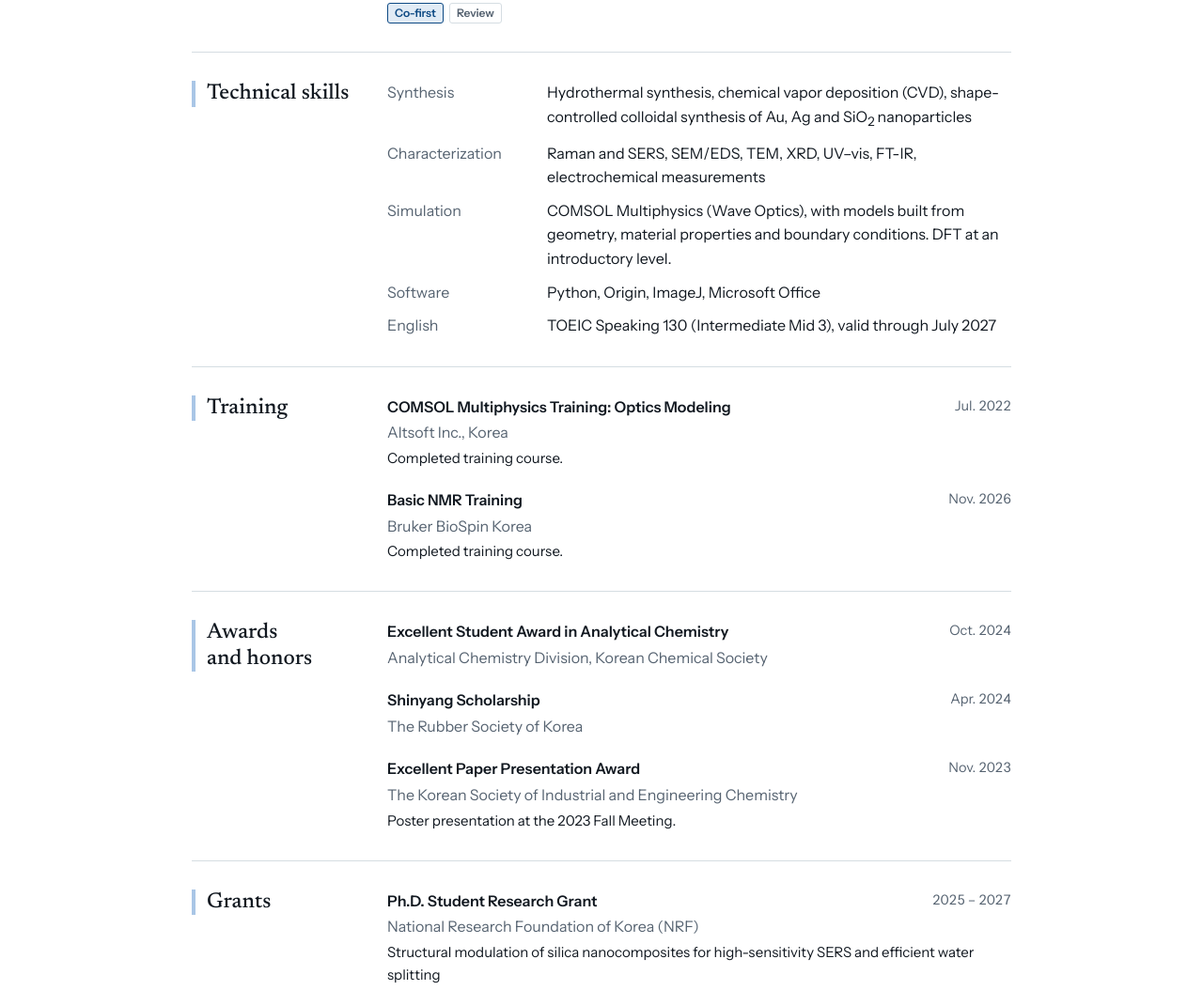
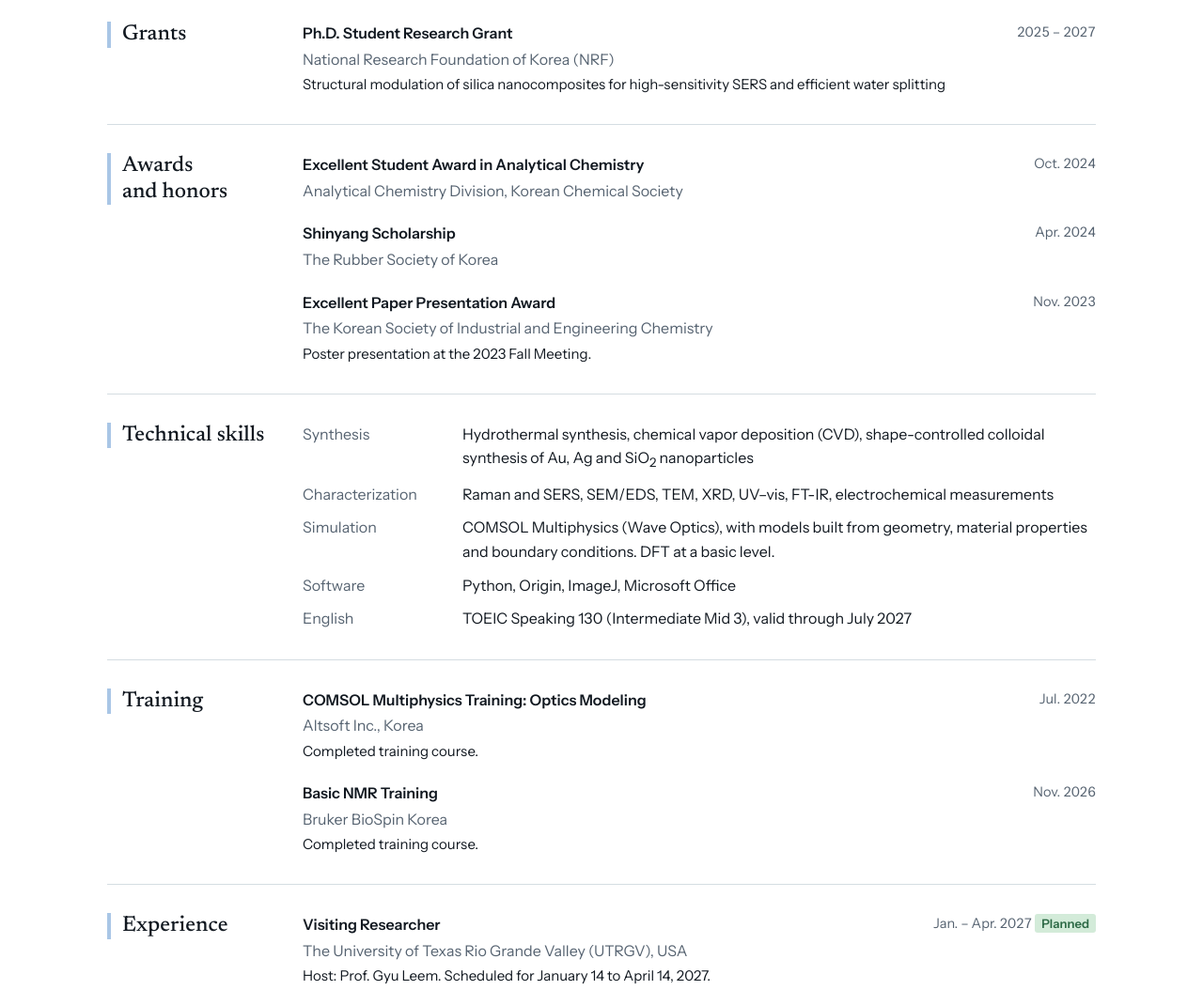
Before and after one commit to JunaeChem/CV, a plain HTML site: page index.html in a window 1280 px wide. Shown: the part 1996-3050 px from the top of the page at 94% size. Drawn offline with Linux system fonts and the light colour scheme.

Commit message:
Add files via upload

```diff
--- a/index.html
+++ b/index.html
@@ -148,40 +148,15 @@
 </div></div>
 
 <div class="band-b"><div class="page">
-    <section class="block first" id="skills">
-        <h2>Technical skills</h2>
-        <div class="entries">
-            <dl class="skills">
-                <dt>Synthesis</dt>
-                <dd><span class="en">Hydrothermal synthesis, chemical vapor deposition (CVD), shape-controlled colloidal synthesis of Au, Ag and SiO<sub>2</sub> nanoparticles</span><span class="ko" lang="ko">Hydrothermal synthesis, chemical vapor deposition (CVD), Au·Ag·SiO<sub>2</sub> nanoparticle의 형상 제어 colloidal synthesis</span></dd>
-                <dt>Characterization</dt>
-                <dd><span class="en">Raman and SERS, SEM/EDS, TEM, XRD, UV–vis, FT-IR, electrochemical measurements</span><span class="ko" lang="ko">Raman·SERS, SEM/EDS, TEM, XRD, UV–vis, FT-IR, electrochemical measurement</span></dd>
-                <dt>Simulation</dt>
-                <dd><span class="en">COMSOL Multiphysics (Wave Optics), with models built from geometry, material properties and boundary conditions. DFT at an introductory level.</span><span class="ko" lang="ko">COMSOL Multiphysics (Wave Optics): 형상, 물성, 경계조건부터 모델을 직접 구축. DFT는 기초 수준.</span></dd>
-                <dt>Software</dt>
-                <dd>Python, Origin, ImageJ, Microsoft Office</dd>
-                <dt><span class="en">English</span><span class="ko" lang="ko">영어</span></dt>
-                <dd><span class="en">TOEIC Speaking 130 (Intermediate Mid 3), valid through July 2027</span><span class="ko" lang="ko">TOEIC Speaking 130점 (Intermediate Mid 3), 유효기간 2027년 7월</span></dd>
-            </dl>
-        </div>
-    </section>
-
-    <section class="block" id="training">
-        <h2>Training</h2>
+    <section class="block first" id="grants">
+        <h2>Grants</h2>
         <div class="entries">
             <div class="item">
-                <span class="what"><span class="en">COMSOL Multiphysics Training: Optics Modeling</span><span class="ko" lang="ko">COMSOL Multiphysics 교육 (Optics 모델링 교육)</span></span>
-                <span class="when"><span class="en">Jul. 2022</span><span class="ko" lang="ko">2022.07</span></span>
-                <p class="where"><span class="en">Altsoft Inc., Korea</span><span class="ko" lang="ko">(주)알트소프트</span></p>
-                <p class="more"><span class="en">Completed training course.</span><span class="ko" lang="ko">교육 수료.</span></p>
+                <span class="what"><span class="en">Ph.D. Student Research Grant</span><span class="ko" lang="ko">박사과정생 연구장려금</span></span>
+                <span class="when">2025 – 2027</span>
+                <p class="where"><span class="en">National Research Foundation of Korea (NRF)</span><span class="ko" lang="ko">한국연구재단 (NRF)</span></p>
+                <p class="more">Structural modulation of silica nanocomposites for high-sensitivity SERS and efficient water splitting</p>
             </div>
-            <div class="item">
-                <span class="what">Basic NMR Training</span>
-                <span class="when"><span class="en">Nov. 2026</span><span class="ko" lang="ko">2026.11</span></span>
-                <p class="where">Bruker BioSpin Korea</p>
-                <p class="more"><span class="en">Completed training course.</span><span class="ko" lang="ko">교육 수료.</span></p>
-            </div>
-            <!-- PENDING:c4  Other COMSOL module courses (AC/DC, Microfluidics, Particle Tracing). Need course name, provider, date. Copy an .item block above. -->
         </div>
     </section>
 
@@ -208,15 +183,40 @@
         </div>
     </section>
 
-    <section class="block" id="grants">
-        <h2>Grants</h2>
+    <section class="block" id="skills">
+        <h2>Technical skills</h2>
+        <div class="entries">
+            <dl class="skills">
+                <dt>Synthesis</dt>
+                <dd><span class="en">Hydrothermal synthesis, chemical vapor deposition (CVD), shape-controlled colloidal synthesis of Au, Ag and SiO<sub>2</sub> nanoparticles</span><span class="ko" lang="ko">Hydrothermal synthesis, chemical vapor deposition (CVD), Au·Ag·SiO<sub>2</sub> nanoparticle의 형상 제어 colloidal synthesis</span></dd>
+                <dt>Characterization</dt>
+                <dd><span class="en">Raman and SERS, SEM/EDS, TEM, XRD, UV–vis, FT-IR, electrochemical measurements</span><span class="ko" lang="ko">Raman·SERS, SEM/EDS, TEM, XRD, UV–vis, FT-IR, electrochemical measurement</span></dd>
+                <dt>Simulation</dt>
+                <dd><span class="en">COMSOL Multiphysics (Wave Optics), with models built from geometry, material properties and boundary conditions. DFT at a basic level.</span><span class="ko" lang="ko">COMSOL Multiphysics (Wave Optics): 형상, 물성, 경계조건부터 모델을 직접 구축. DFT는 기초적인 수준.</span></dd>
+                <dt>Software</dt>
+                <dd>Python, Origin, ImageJ, Microsoft Office</dd>
+                <dt><span class="en">English</span><span class="ko" lang="ko">영어</span></dt>
+                <dd><span class="en">TOEIC Speaking 130 (Intermediate Mid 3), valid through July 2027</span><span class="ko" lang="ko">TOEIC Speaking 130점 (Intermediate Mid 3), 유효기간 2027년 7월</span></dd>
+            </dl>
+        </div>
+    </section>
+
+    <section class="block" id="training">
+        <h2>Training</h2>
         <div class="entries">
             <div class="item">
-                <span class="what"><span class="en">Ph.D. Student Research Grant</span><span class="ko" lang="ko">박사과정생 연구장려금</span></span>
-                <span class="when">2025 – 2027</span>
-                <p class="where"><span class="en">National Research Foundation of Korea (NRF)</span><span class="ko" lang="ko">한국연구재단 (NRF)</span></p>
-                <p class="more">Structural modulation of silica nanocomposites for high-sensitivity SERS and efficient water splitting</p>
+                <span class="what"><span class="en">COMSOL Multiphysics Training: Optics Modeling</span><span class="ko" lang="ko">COMSOL Multiphysics 교육 (Optics 모델링 교육)</span></span>
+                <span class="when"><span class="en">Jul. 2022</span><span class="ko" lang="ko">2022.07</span></span>
+                <p class="where"><span class="en">Altsoft Inc., Korea</span><span class="ko" lang="ko">(주)알트소프트</span></p>
+                <p class="more"><span class="en">Completed training course.</span><span class="ko" lang="ko">교육 수료.</span></p>
             </div>
+            <div class="item">
+                <span class="what">Basic NMR Training</span>
+                <span class="when"><span class="en">Nov. 2026</span><span class="ko" lang="ko">2026.11</span></span>
+                <p class="where">Bruker BioSpin Korea</p>
+                <p class="more"><span class="en">Completed training course.</span><span class="ko" lang="ko">교육 수료.</span></p>
+            </div>
+            <!-- PENDING:c4  Other COMSOL module courses (AC/DC, Microfluidics, Particle Tracing). Need course name, provider, date. Copy an .item block above. -->
         </div>
     </section>
 
@@ -246,6 +246,12 @@
                 <span class="when">2021 – 2022</span>
                 <p class="where"><span class="en">Hanyang University ERICA, Ansan, Korea</span><span class="ko" lang="ko">한양대학교 ERICA</span></p>
             </div>
+            <div class="item">
+                <span class="what"><span class="en">CBRN Specialist, Sergeant</span><span class="ko" lang="ko">화생방제독병, 병장 만기 제대</span></span>
+                <span class="when"><span class="en">Jan. 2017 – Oct. 2018</span><span class="ko" lang="ko">2017.01 – 2018.10</span></span>
+                <p class="where"><span class="en">Republic of Korea Army (ROKA)</span><span class="ko" lang="ko">대한민국 육군 (ROKA)</span></p>
+                <p class="more"><span class="en">Completed military service from January 12, 2017 to October 1, 2018; discharged as Sergeant.</span><span class="ko" lang="ko">2017년 1월 12일부터 2018년 10월 1일까지 복무.</span></p>
+            </div>
         </div>
     </section>
 
--- a/style.css
+++ b/style.css
@@ -1,5 +1,5 @@
 /* Jaejun Park, academic CV
-   Layout: one left-aligned column (max 920px) on a white page, so it blends into the white Google Sites page that embeds it.
+   Layout: one left-aligned column (max 1100px) on a white page, so it blends into the white Google Sites page that embeds it.
    Part A (top through the publication list) uses green markers; part B (the rest) uses blue markers.
    Light theme only: the embedding page is always white.
    Each section is a two-column row: a narrow rail with the section name, then the entries.
@@ -38,7 +38,7 @@ html[data-lang="ko"] body{word-break:keep-all}
 
 .band-a{background:var(--green-pale)}
 .band-b{background:var(--blue-pale)}
-.page{max-width:920px;margin:0 auto;padding:0 24px}
+.page{max-width:1100px;margin:0 auto;padding:0 24px}
 .band-b .page{padding-bottom:32px}
 .band-b .block.first{border-top:1px solid var(--rule)}
 
```
Also changed, not shown: 1 other file.
